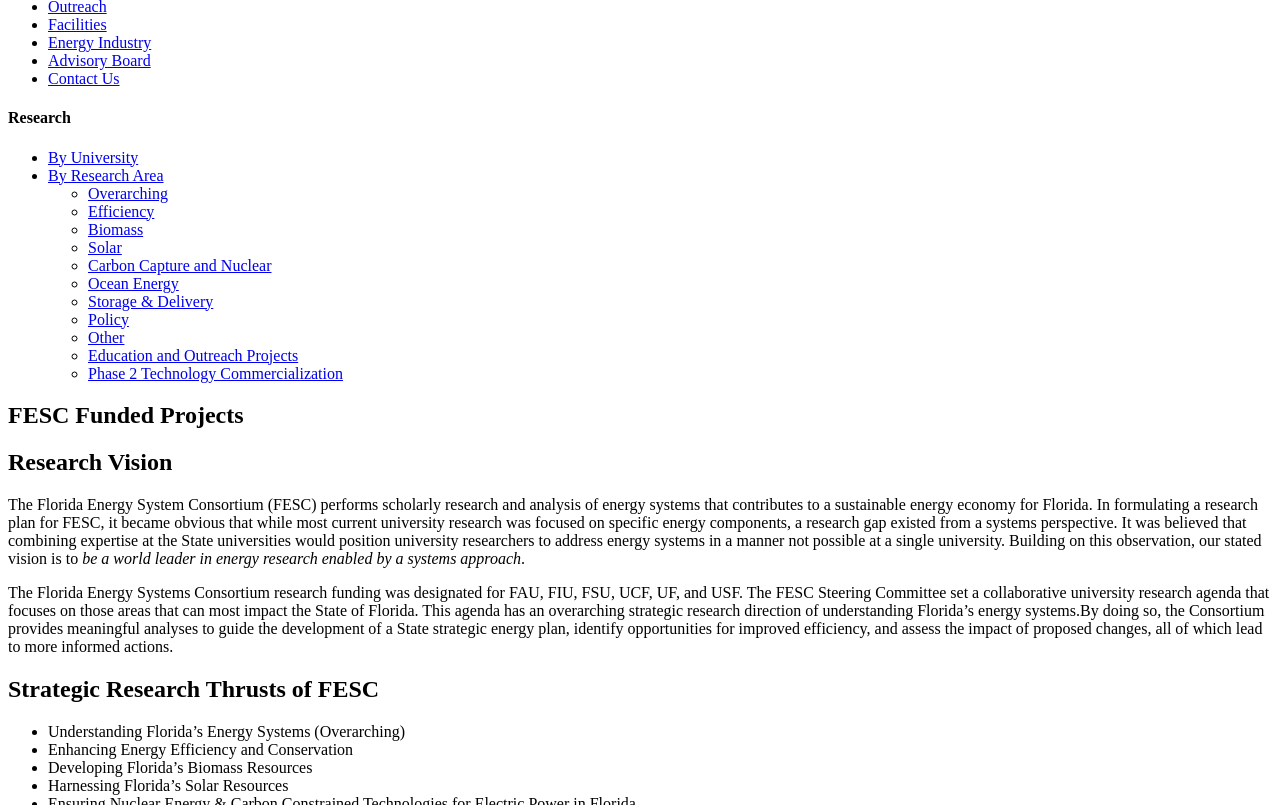
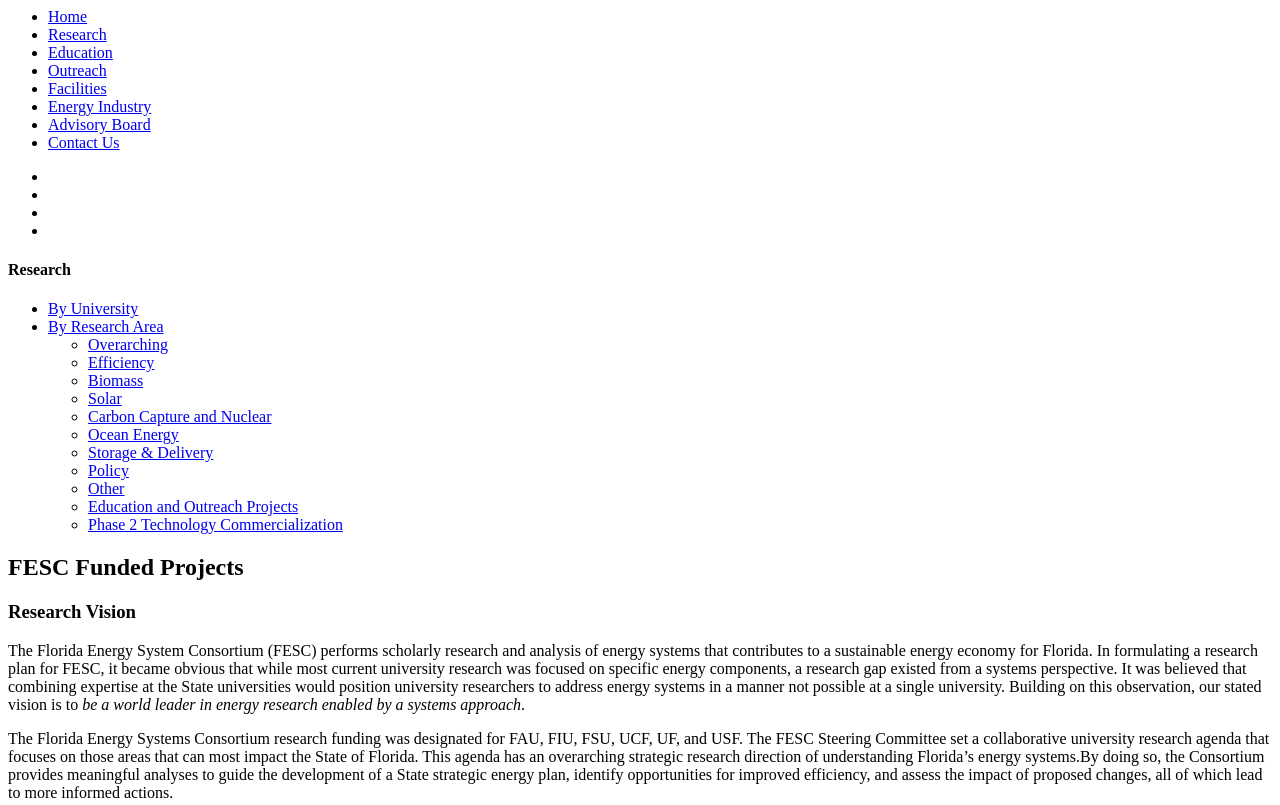
Before and after one commit to kev-n/FESC, a plain HTML site: page research.html in a window 1280 px wide. Shown: the part 98-903 px from the top of the page. Drawn offline with Linux system fonts and the light colour scheme.

Commit message:
Design Plan, Finish Base HTML

```diff
--- a/research.html
+++ b/research.html
@@ -21,8 +21,11 @@
     <header>
       <img src="img/header_logo.png" alt="FESC logo">
       <!-- top navi-bar -->
-      <nav id="top-nav">
-        <ul>
+      <div class="logo">
+        <h1><a href="index.html"><strong>FESC</strong></a></h1>
+      </div>
+      <div class="menu">
+        <ul class="main-menu">
           <li><a href="index.html">Home</a></li>
           <li><a href="research.html">Research</a></li>
           <li><a href="education.html">Education</a></li>
@@ -32,7 +35,18 @@
           <li><a href="#">Advisory Board</a></li>
           <li><a href="#">Contact Us</a></li>
         </ul>
-      </nav>
+        <div class="menu-toggle">
+          <span></span>
+          <span></span>
+          <span></span>
+        </div>
+      </div>
+      <ul class="social-menu">
+        <li><a href=""><i class="fa fa-facebook"></i></a></li>
+        <li><a href=""><i class="fa fa-twitter"></i></a></li>
+        <li><a href=""><i class="fa fa-linkedin"></i></a></li>
+        <li><a href=""><i class="fa fa-youtube"></i></a></li>
+      </ul>
     </header>
     <!-- nav menu on side -->
     <nav id="side-nav">
@@ -59,8 +73,8 @@
     </nav>
     <!-- START: MAIN CONTENT -->
     <article>
-      <h1>FESC Funded Projects</h1>
-      <h2>Research Vision</h2>
+      <h2>FESC Funded Projects</h2>
+      <h3>Research Vision</h3>
       <p>The Florida Energy System Consortium (FESC) performs scholarly research and analysis of energy systems that contributes to a sustainable energy economy for Florida. In formulating a research plan for FESC, it became obvious that while most current university research was focused on specific energy components, a research gap existed from a systems perspective. It was believed that combining expertise at the State universities would position university researchers to address energy systems in a manner not possible at a single university. Building on this observation, our stated vision is to <em>be a world leader in energy research enabled by a systems approach</em>.</p>
       <p>The Florida Energy Systems Consortium research funding was designated for FAU, FIU, FSU, UCF, UF, and USF. The FESC Steering Committee set a collaborative university research agenda that focuses on those areas that can most impact the State of Florida. This agenda has an overarching strategic research direction of understanding Florida’s energy systems.By doing so, the Consortium provides meaningful analyses to guide the development of a State strategic energy plan, identify opportunities for improved efficiency, and assess the impact of proposed changes, all of which lead to more informed actions.</p>
       <h2>Strategic Research Thrusts of FESC</h2>
@@ -76,7 +90,7 @@
     </article>
     <!-- END: MAIN CONTENT -->
     <footer>
-       <!-- Florida Universities links with logos -->
+      <!-- Florida Universities links with logos -->
       <a href="http://www.ufl.edu/" target="_blank"><img src="img/logo_01.jpg" alt="University of Florida"></a>
       <a href="http://www.fsu.edu/" target="_blank"><img src="img/logo_02.jpg" alt="Florida State University"></a>
       <a href="http://www.ucf.edu/" target="_blank"><img src="img/logo_03.jpg" alt="University of Central Florida"></a>
```
Also changed, not shown: education.html (+19 -5 lines), index.html (+19 -5 lines), docs/inspirational_screenshots/CanadaLearningCode.png (added), docs/plan/Imprima.png (added), docs/plan/Ubuntu+Mono.png (added), docs/plan/colorpalette.jpg (added), docs/plan/footer.jpg (added), docs/plan/header.jpg (added), docs/plan/mockup.jpg (added), 4 other files.
